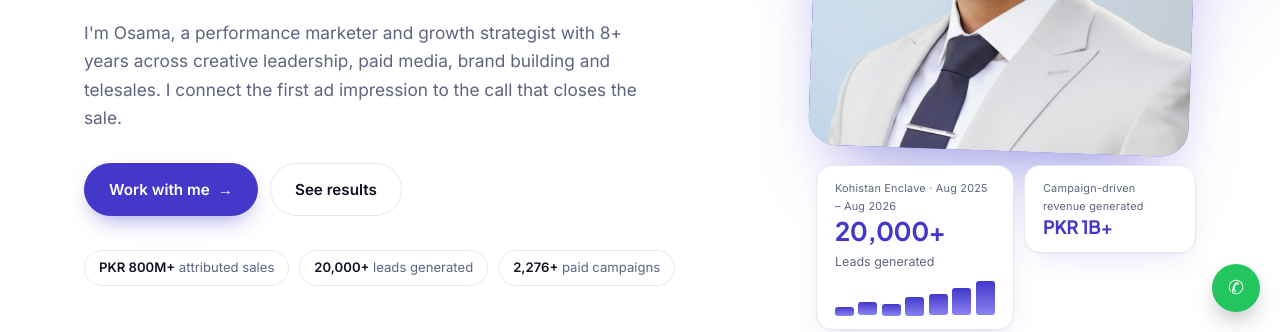
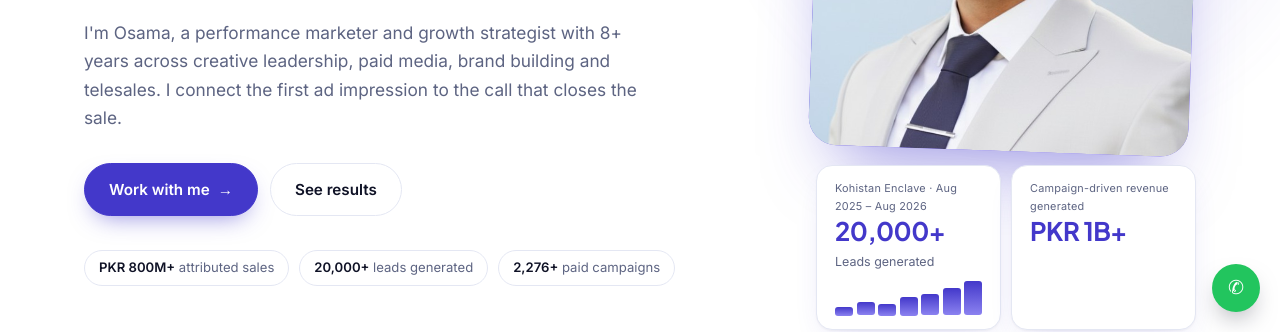
Before and after one commit to osamamughal-work/osamamughal-work-portfolio, a plain HTML site: page index.html in a window 1280 px wide. Shown: the part 468-800 px from the top of the page. Drawn offline with Linux system fonts and the light colour scheme; animation ran at ten frames a second; files whose address does not match are found by name.

Commit message:
Make hero metric cards equal size

```diff
--- a/styles.css
+++ b/styles.css
@@ -65,12 +65,11 @@ img{max-width:100%}
 .photo-frame{aspect-ratio:4/5;border-radius:28px;overflow:hidden;background:linear-gradient(135deg,var(--accent),#7c6cf5);box-shadow:0 40px 70px -30px rgba(67,56,202,.55);transform:rotate(2deg);transition:transform .5s}
 .hero-visual:hover .photo-frame{transform:rotate(0)}
 .photo-frame img{width:100%;height:100%;object-fit:cover;display:block}
-.proof-cards{display:grid;grid-template-columns:minmax(0,1.15fr) minmax(0,1fr);align-items:start;gap:10px}
+.proof-cards{display:grid;grid-template-columns:repeat(2,minmax(0,1fr));grid-auto-rows:1fr;gap:10px}
 .float-card{position:relative;min-width:0;background:var(--card);border:1px solid var(--line);border-radius:16px;padding:14px 18px;box-shadow:var(--shadow)}
 .float-card small{display:block;font-size:.68rem;color:var(--muted);letter-spacing:.02em}
 .float-card b{display:block;font-size:1.6rem;line-height:1.2;color:var(--accent);letter-spacing:-.02em}
 .float-card span{font-size:.78rem;color:var(--muted)}
-.fc-2 b{font-size:1.15rem}
 .bars{display:flex;align-items:flex-end;gap:4px;height:34px;margin-top:8px}
 .bars i{flex:1;background:linear-gradient(var(--accent),#8b82f0);border-radius:3px;height:var(--h,30%);transform-origin:bottom;animation:grow 1.4s cubic-bezier(.2,.8,.2,1) both}
 .bars i:nth-child(1){--h:25%}.bars i:nth-child(2){--h:38%;animation-delay:.08s}.bars i:nth-child(3){--h:34%;animation-delay:.16s}.bars i:nth-child(4){--h:55%;animation-delay:.24s}.bars i:nth-child(5){--h:62%;animation-delay:.32s}.bars i:nth-child(6){--h:80%;animation-delay:.4s}.bars i:nth-child(7){--h:100%;animation-delay:.48s}
```
